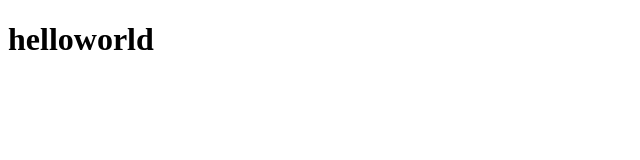
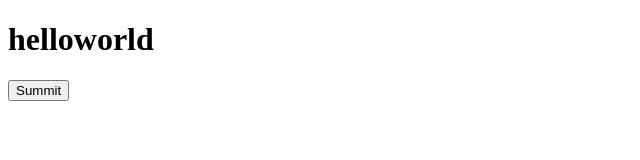
Before and after one commit to nhanlam2002/Helloword, a plain HTML site: page index.html in a window 1280 px wide. Shown: the whole page, without its empty margins (0-640 px from the left). Drawn offline with Linux system fonts and the light colour scheme.

Commit message:
btn summit

```diff
--- a/index.html
+++ b/index.html
@@ -8,5 +8,7 @@
 </head>
 <body>
     <h1>helloworld</h1>
+
+    <button>Summit</button>
 </body>
 </html>
```
